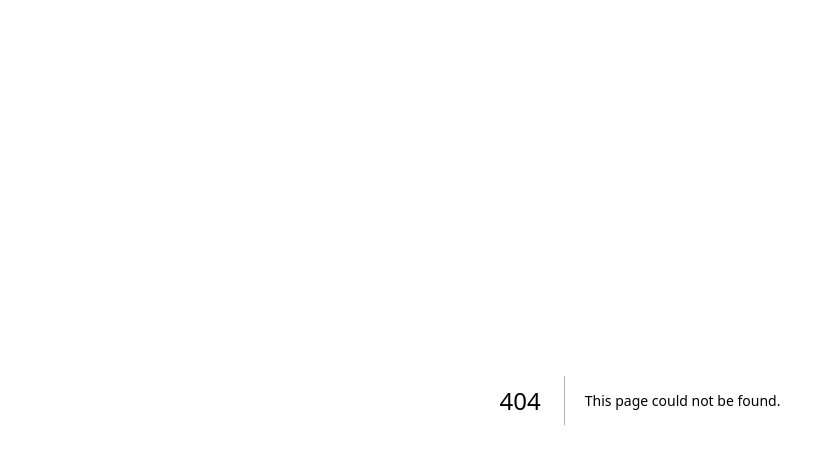
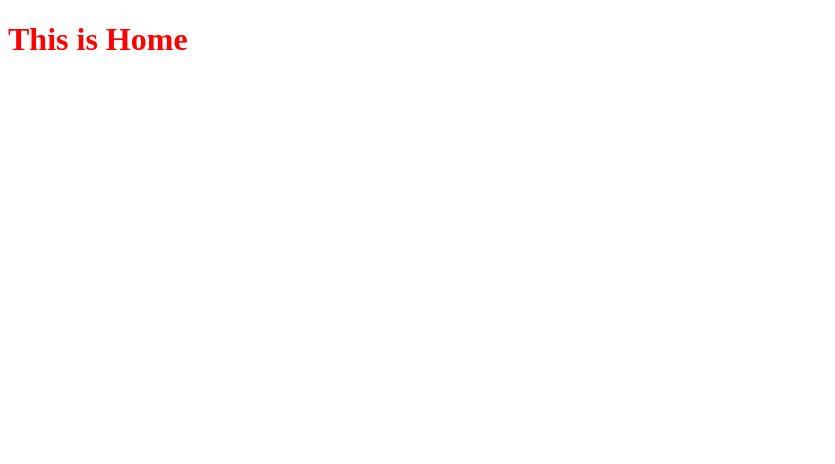
Before and after one commit to Gukou4869/training, a Next.js app: page /home in a window 1280 px wide. Before the commit this address had no page. Shown: the top 464 px of the page, without its empty margins (0-835 px from the left). Built offline with nearby package versions, Linux system fonts and the light colour scheme.

Commit message:
updated createPage.ts in root dir and created package script for this

```diff
--- a/package.json
+++ b/package.json
@@ -13,7 +13,8 @@
     "build-storybook": "storybook build",
     "prepare": "husky install",
     "lint:style": "stylelint '**/*.{scss}'",
-    "lint:style:fix": "stylelint --fix '**/*.{scss}'"
+    "lint:style:fix": "stylelint --fix '**/*.{scss}'",
+    "create:page": "node createPage.ts"
   },
   "lint-staged": {
     "*.{ts,tsx}": "eslint --cache --fix",
--- /dev/null
+++ b/src/components/pages/home/home.module.scss
@@ -0,0 +1,3 @@
+.container {
+    color: red;
+  }
--- /dev/null
+++ b/src/components/pages/home/index.tsx
@@ -0,0 +1,9 @@
+import styles from './home.module.scss';
+
+  export default function Home() {
+    return (
+      <div className={styles.container}>
+        <h1>This is Home</h1>
+      </div>
+    )
+  }
--- /dev/null
+++ b/src/pages/home/index.tsx
@@ -0,0 +1,5 @@
+import Home from '@/components/pages/home';
+
+  export default function Index() {
+    return <Home />;
+  }
```
Also changed, not shown: createPage.ts (+14 -8 lines), 1 other file (tests, documents, lock files or other folders).
